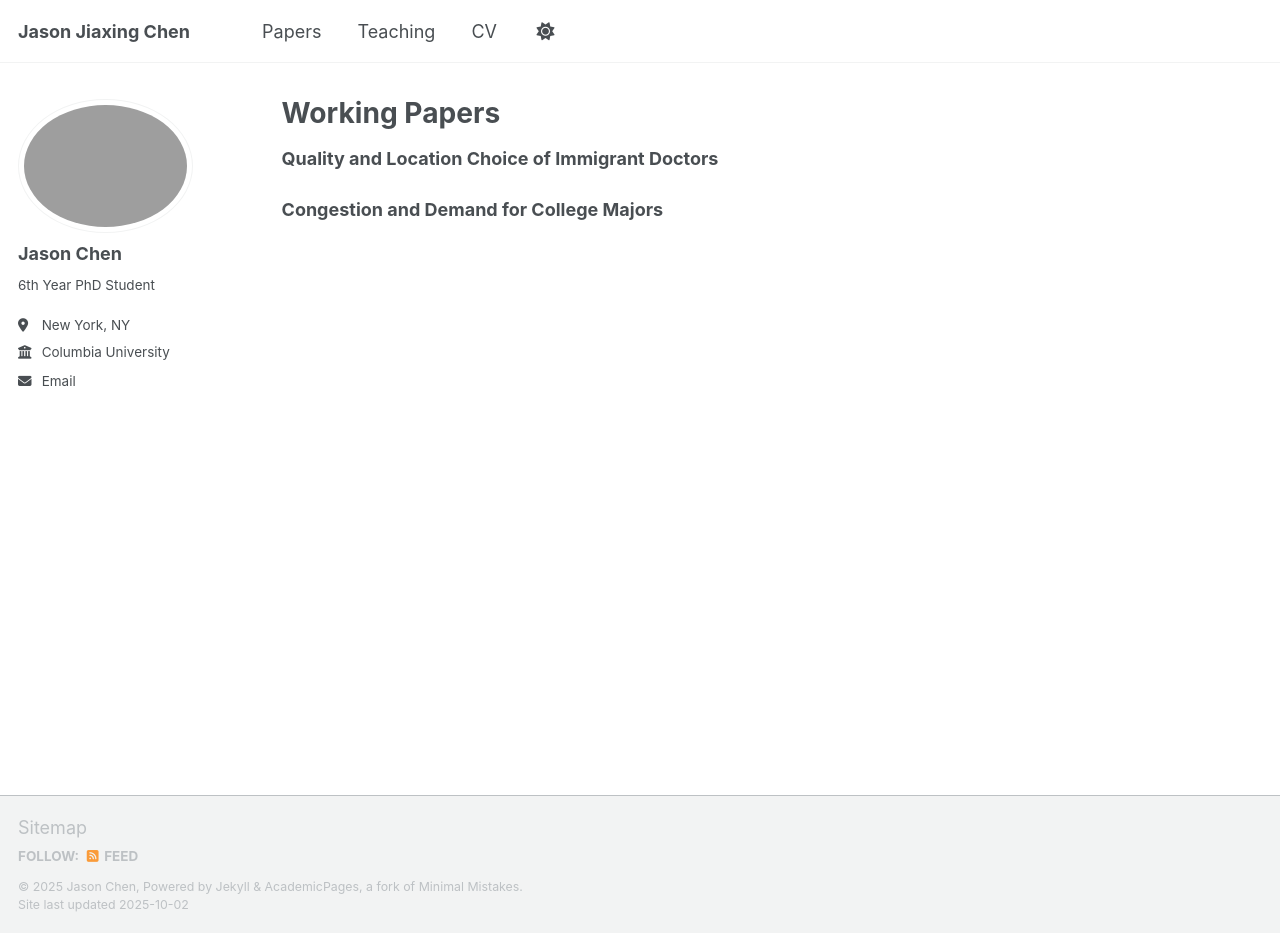
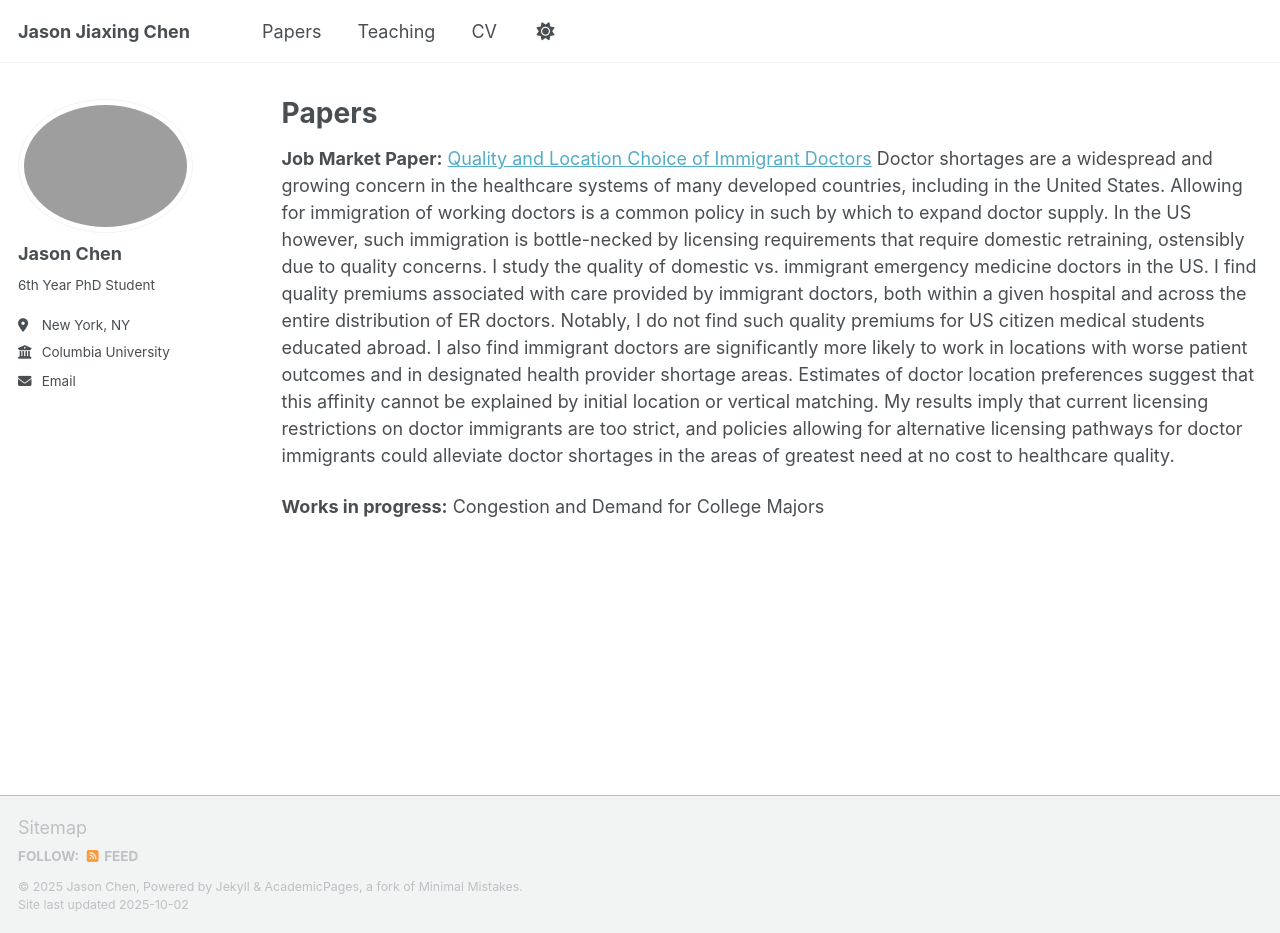
Before and after one commit to jasonjiaxingchen/jasonjiaxingchen.github.io, a Jekyll site: the page built from _pages/publications.md, in a window 1280 px wide and 933 px high. Built offline with Jekyll 4.4.1, drawn with Linux system fonts in a browser that asks for light colours; a script that is not in the unit is left out.

Commit message:
Update publications.md

```diff
--- a/_pages/publications.md
+++ b/_pages/publications.md
@@ -1,10 +1,12 @@
 ---
 layout: archive
-title: "Working Papers"
+title: "Papers"
 permalink: /publications/
 author_profile: true
 ---
+**Job Market Paper:**
+[Quality and Location Choice of Immigrant Doctors](/papers/jmp-abstract/)
+Doctor shortages are a widespread and growing concern in the healthcare systems of many developed countries, including in the United States. Allowing for immigration of working doctors is a common policy in such by which to expand doctor supply. In the US however, such immigration is bottle-necked by licensing requirements that require domestic retraining, ostensibly due to quality concerns. I study the quality of domestic vs. immigrant emergency medicine doctors in the US. I find quality premiums associated with care provided by immigrant doctors, both within a given hospital and across the entire distribution of ER doctors. Notably, I do not find such quality premiums for US citizen medical students educated abroad. I also find immigrant doctors are significantly more likely to work in locations with worse patient outcomes and in designated health provider shortage areas. Estimates of doctor location preferences suggest that this affinity cannot be explained by initial location or vertical matching. My results imply that current licensing restrictions on doctor immigrants are too strict, and policies allowing for alternative licensing pathways for doctor immigrants could alleviate doctor shortages in the areas of greatest need at no cost to healthcare quality.
 
-**Quality and Location Choice of Immigrant Doctors**
-
-**Congestion and Demand for College Majors**
+**Works in progress:**
+Congestion and Demand for College Majors
```
